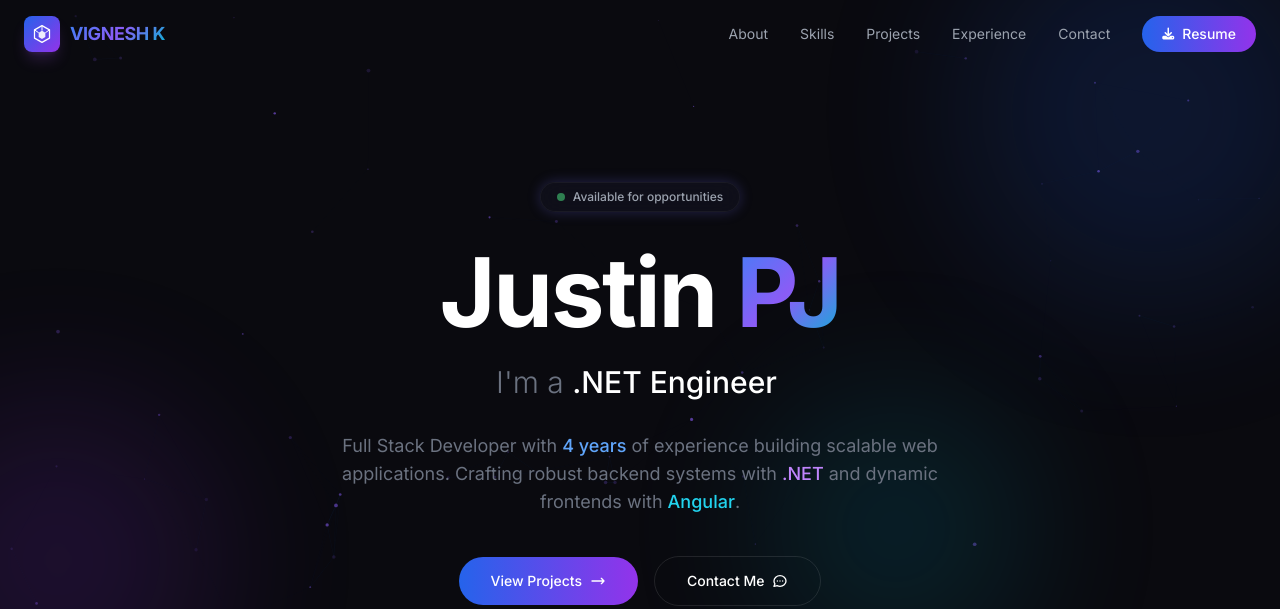
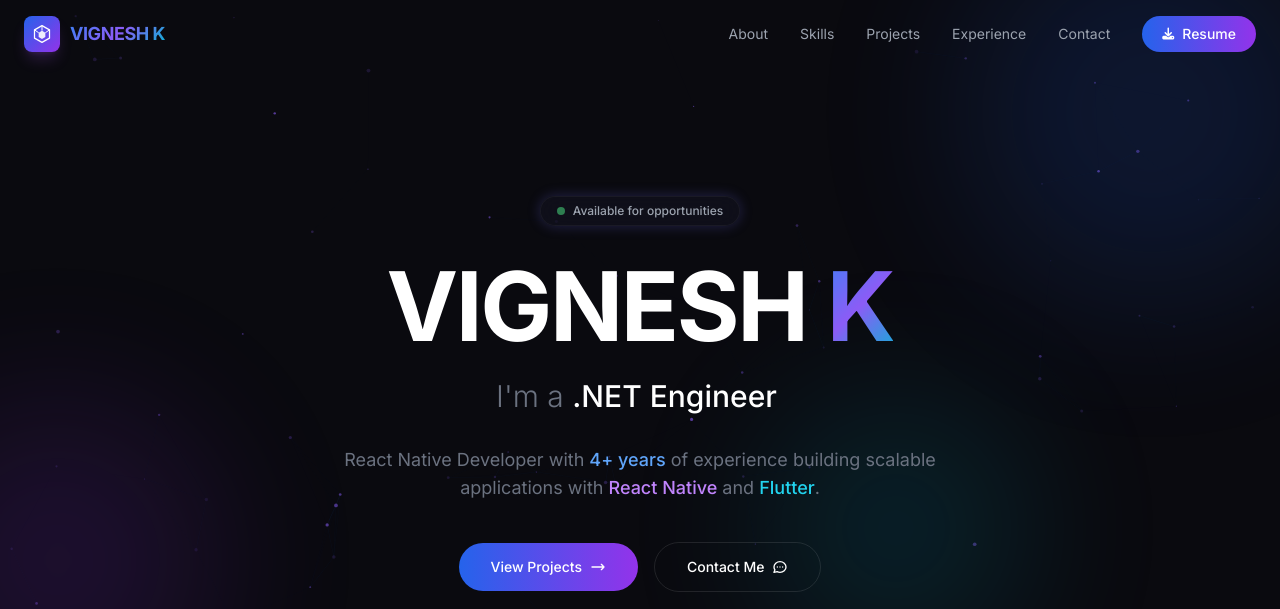
Before and after one commit to vigneshkvadakara/portfolio, a plain HTML site: page index.html in a window 1280 px wide. Shown: the top 609 px of the page. Drawn offline with nearby package versions, Linux system fonts and the light colour scheme; animation ran at ten frames a second.

Commit message:
2nd change

```diff
--- a/index.html
+++ b/index.html
@@ -3,12 +3,12 @@
 <head>
     <meta charset="UTF-8">
     <meta name="viewport" content="width=device-width, initial-scale=1.0">
-    <title>Vignesh k | Full Stack Developer</title>
-    <meta name="description" content="Full Stack Developer with 4 years of experience in .NET, Angular, and scalable web applications.">
-    <meta name="keywords" content="Vignesh k, Full Stack Developer, .NET, Angular, Software Developer">
+    <title>VIGNESH K | Full Stack Developer</title>
+    <meta name="description" content="React Native Developer with 4+ years of experience in React native and flutter applications.">
+    <meta name="keywords" content="Vignesh k, React Native, flutter, Software Developer">
     <meta name="author" content="Vignesh k">
-    <meta property="og:title" content="Vignesh k | Full Stack Developer">
-    <meta property="og:description" content="Full Stack Developer with 4 years of experience building scalable web applications.">
+    <meta property="og:title" content="Vignesh k | React Native Developer">
+    <meta property="og:description" content="React Native Developer with 4+ years of experience building scalable applications.">
     <meta property="og:type" content="website">
 
     <script src="https://cdn.tailwindcss.com"></script>
@@ -147,9 +147,9 @@
                 <span class="w-2 h-2 bg-green-400 rounded-full animate-pulse"></span>
                 <span class="text-xs font-medium text-gray-400">Available for opportunities</span>
             </div>
-            <h1 class="text-5xl md:text-7xl lg:text-8xl font-bold tracking-tight mb-6 reveal" style="transition-delay:0.1s"><span class="text-white">Justin</span> <span class="gradient-text">PJ</span></h1>
+            <h1 class="text-5xl md:text-7xl lg:text-8xl font-bold tracking-tight mb-6 reveal" style="transition-delay:0.1s"><span class="text-white">VIGNESH</span> <span class="gradient-text">K</span></h1>
             <div class="text-xl md:text-2xl lg:text-3xl font-light text-gray-400 mb-8 reveal" style="transition-delay:0.2s"><span class="text-gray-500">I'm a </span><span id="typed-text" class="text-white font-medium"></span><span class="typing-cursor"></span></div>
-            <p class="text-base md:text-lg text-gray-500 max-w-2xl mx-auto mb-10 leading-relaxed reveal" style="transition-delay:0.3s">Full Stack Developer with <span class="text-blue-400 font-medium">4 years</span> of experience building scalable web applications. Crafting robust backend systems with <span class="text-purple-400 font-medium">.NET</span> and dynamic frontends with <span class="text-cyan-400 font-medium">Angular</span>.</p>
+            <p class="text-base md:text-lg text-gray-500 max-w-2xl mx-auto mb-10 leading-relaxed reveal" style="transition-delay:0.3s">React Native Developer with <span class="text-blue-400 font-medium">4+ years</span> of experience building scalable applications with <span class="text-purple-400 font-medium">React Native</span> and <span class="text-cyan-400 font-medium">Flutter</span>.</p>
             <div class="flex flex-col sm:flex-row items-center justify-center gap-4 mb-12 reveal" style="transition-delay:0.4s">
                 <a href="#projects" class="group px-8 py-3.5 rounded-full bg-gradient-to-r from-blue-600 to-purple-600 text-white font-medium text-sm hover:from-blue-500 hover:to-purple-500 transition-all duration-300 btn-shine flex items-center gap-2">View Projects <svg class="w-4 h-4 transition-transform group-hover:translate-x-1" fill="none" stroke="currentColor" viewBox="0 0 24 24"><path stroke-linecap="round" stroke-linejoin="round" stroke-width="2" d="M17 8l4 4m0 0l-4 4m4-4H3"/></svg></a>
                 <a href="#contact" class="px-8 py-3.5 rounded-full border border-white/10 text-white font-medium text-sm hover:bg-white/5 hover:border-white/20 transition-all duration-300 flex items-center gap-2">Contact Me <svg class="w-4 h-4" fill="none" stroke="currentColor" viewBox="0 0 24 24"><path stroke-linecap="round" stroke-linejoin="round" stroke-width="2" d="M8 12h.01M12 12h.01M16 12h.01M21 12c0 4.418-4.03 8-9 8a9.863 9.863 0 01-4.255-.949L3 20l1.395-3.72C3.512 15.042 3 13.574 3 12c0-4.418 4.03-8 9-8s9 3.582 9 8z"/></svg></a>
```
